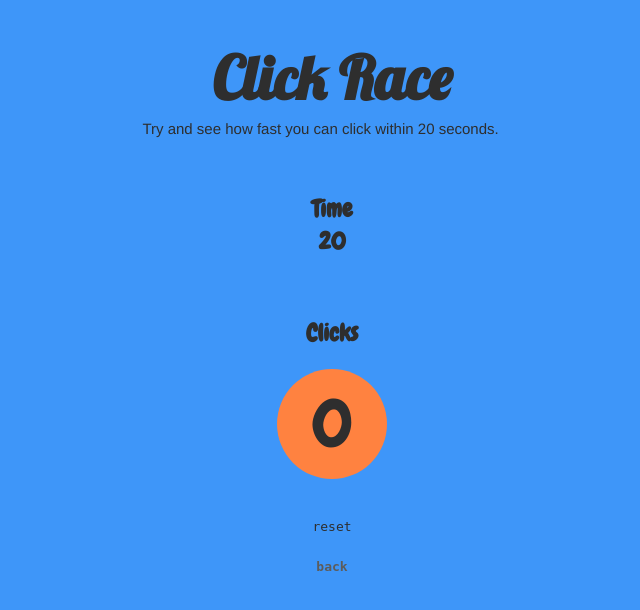
After one commit to scotthso-zz/20Days, a PHP site: page /day2/day2.html in a window 1280 px wide. The commit adds this page. Shown: the top 610 px of the page, without its empty margins (308-948 px from the left). Run offline with PHP 8.4, Linux system fonts and the light colour scheme.

Commit message:
Second Day Website plus updates on the blog page. Also added a 'design' page

```diff
--- /dev/null
+++ b/day2/day2.css
@@ -0,0 +1,58 @@
+@import url(http://fonts.googleapis.com/css?family=Lobster);
+@import url(http://fonts.googleapis.com/css?family=Lato);
+@import url(http://fonts.googleapis.com/css?family=Chewy);
+
+html {
+    font-family: 'Lobster', 'cursive';
+    -webkit-touch-callout: none;
+-webkit-user-select: none;
+-khtml-user-select: none;
+-moz-user-select: none;
+-ms-user-select: none;
+user-select: none;
+    color: #2E2E2E;
+}
+
+h1 {
+    font-size: 60px;
+    margin-bottom: -10px;
+
+}
+
+
+h2 {
+
+    font-family: 'Chewy', 'cursive';
+}
+
+body {
+    background: #3E96F9;
+
+}
+
+
+
+p {
+    margin-left: 35%;
+    margin-right: 35%;
+    text-align: justify; text-justify: inter-cluster;
+    line-height: 18px;
+    font-weight: lighter;
+    font-family: helvetica;
+    font-size: 15px;
+
+}
+
+.count {
+    border-radius:50%;
+    width: 90px;
+    height: 90px;
+    padding: 10px;
+
+    text-align: center;
+    font-size: 50pt;
+    font-family: 'Chewy', 'cursive';
+    background: #FF8240;
+
+
+}
--- /dev/null
+++ b/day2/day2.html
@@ -0,0 +1,41 @@
+<!DOCTYPE html>
+<html lang="en">
+    <head>
+    <meta charset="utf-8">
+     <link rel="stylesheet" href="day2.css">
+        <title>Click Race</title>
+       <style>
+a:link {color:#5c5c5c;}      /* unvisited link */
+a:visited {color:#5c5c5c;}  /* visited link */
+a:hover {color:#000000;}  /* mouse over link */
+a:active {color:#FF0000;}
+a:link {text-decoration:none;}
+a:visited {text-decoration:none;}
+a:hover {text-decoration:none;}
+a:active {text-decoration:none;}
+       </style>
+    </head>
+    <body>
+        <script src="day2.js"></script>
+        <center><h1>Click Race</h1></center>
+
+        <p>Try and see how fast you can click within 20 seconds.</p>
+
+
+        <br>
+
+        <center><h2>Time<div class=inlineblock id="time" unselectable ="on">20</div></h2></center>
+
+        <br>
+        <center><h2>Clicks</h2></center>
+        <center><intput type="button" onclick="increase();"><div class ="count" id = "count" unselectable="on">0</div></intput></center>
+
+        <br>
+        <br>
+         <center><font size = "3" face = "monospace"><intput type="button" onclick="document.location.reload(true)"><a><div id = "reset" >reset</div></a></intput></font></center>
+
+        <center><h4><font face = "monospace"><a href = "http://scotthso.com/hundred_days.html">back</a></font></h4></center>
+
+    </body>
+
+</html>
--- /dev/null
+++ b/day2/day2.js
@@ -0,0 +1,39 @@
+var click = 0;
+var count = 0;
+var time = 20;
+var run = 0;
+
+
+function increase() {
+if (run == 0) {
+    click++;
+    document.getElementById("count").innerHTML=click;
+
+if(count == 0) {
+
+    activate();
+
+  }
+    count++;
+ }
+}
+
+
+function countdown() {
+
+    time--;
+    document.getElementById("time").innerHTML=time;
+
+    if(time <= 1) {
+        time = 1;
+        run = 1;
+        document.getElementById("time").innerHTML=click/20 + " clicks/second";
+    }
+}
+
+
+
+ function activate() {
+     setInterval(function(){countdown()},1000);
+
+}
--- a/hundred_days.html
+++ b/hundred_days.html
@@ -1,7 +1,8 @@
 <!DOCTYPE html>
 <html lang="en">
     <head>
-    <meta charset="utf-8">
+    <meta name="100 Websites for 100 Days" content="Follow me as I create one website a day for 100 days">
+    <meta http-equiv="content-type" content = "text/html;charset=utf-8">
      <link rel="stylesheet" href="style.css">
         <title>Hundred Days of Code</title>
 
@@ -29,6 +30,8 @@ a:active {text-decoration:none;}
 
         <h4><font face = "monospace"><a href = "day1/day1.html">Day 1: Reaction Time</a></font></h4>
 
+        <h4><font face = "monospace"><a href = "day2/day2.html">Day 2: Click Race</a></font></h4>
+
     <h4><font face = "monospace"><a href = "index.html">back</a></font></h4>
     </body>
 
--- a/index.html
+++ b/index.html
@@ -26,6 +26,7 @@ a:active {text-decoration:none;}
         <h4><font face = "monospace"><a href = "code.html">CODE;</a></font></h4>
         <h4><font face = "monospace"><a href = "hundred_days.html">100 Days of Code</a></font></h4>
         <h4><font face = "monospace"><a href = "illmind.html">Inside my ill mind</a></font></h4>
+        <h4><font face = "monospace"><a href = "designs.html">Designs</a></font></h4>
         <h4><font face = "monospace"><a href = "about.html">about me</a></font></h4>
       </center>
 
--- a/style.css
+++ b/style.css
@@ -44,8 +44,8 @@ h4 {
 p {
 
 
-    margin-left: 35%;
-    margin-right: 35%;
+    margin-left: 30%;
+    margin-right: 30%;
     text-align: justify; text-justify: inter-cluster;
     line-height: 15px;
     font-weight: lighter;
```
Also changed, not shown: about.html (+1 -13 lines), code.html (+4 -4 lines), designs.html (added, +7 -0 lines), illmind.html (+16 -1 lines).
